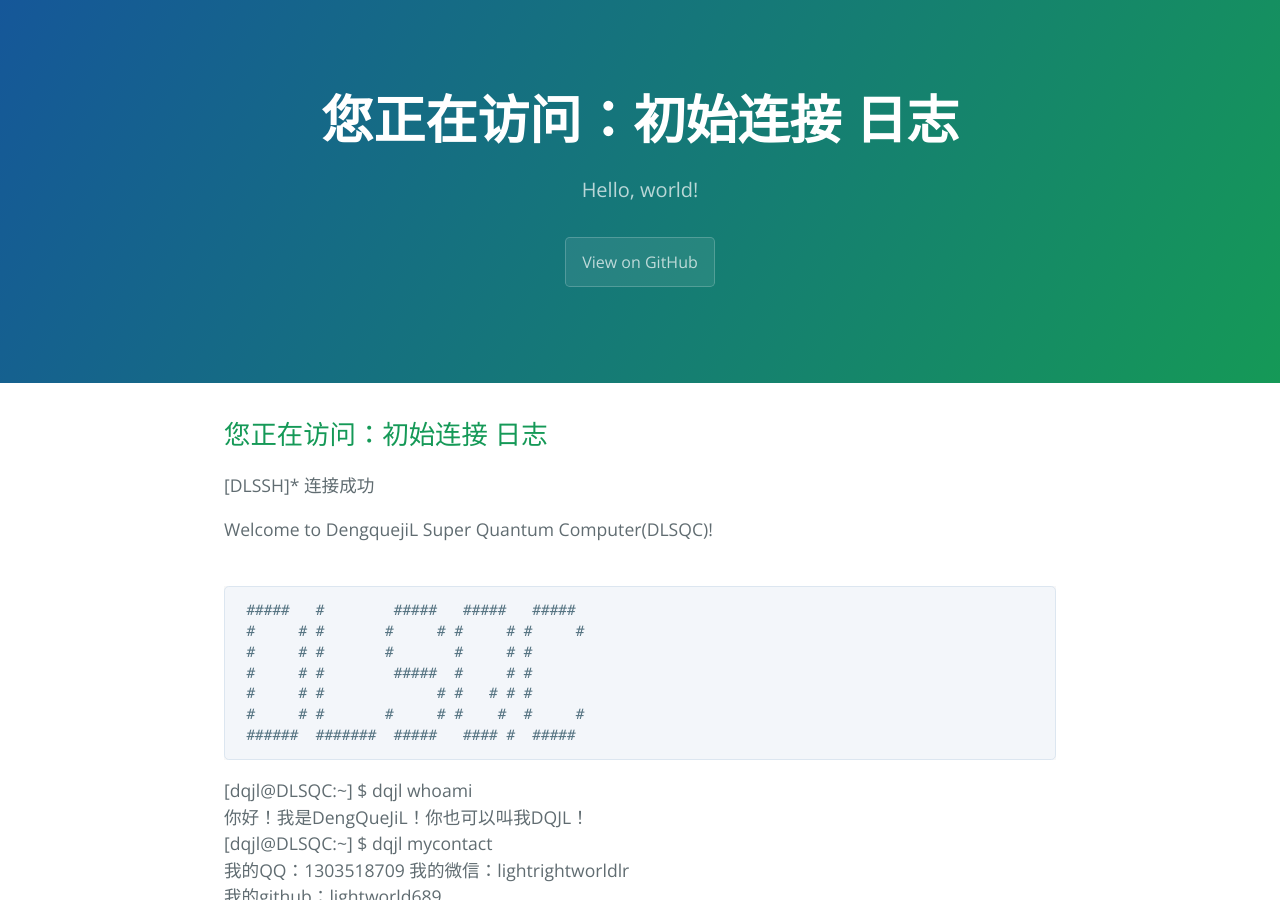
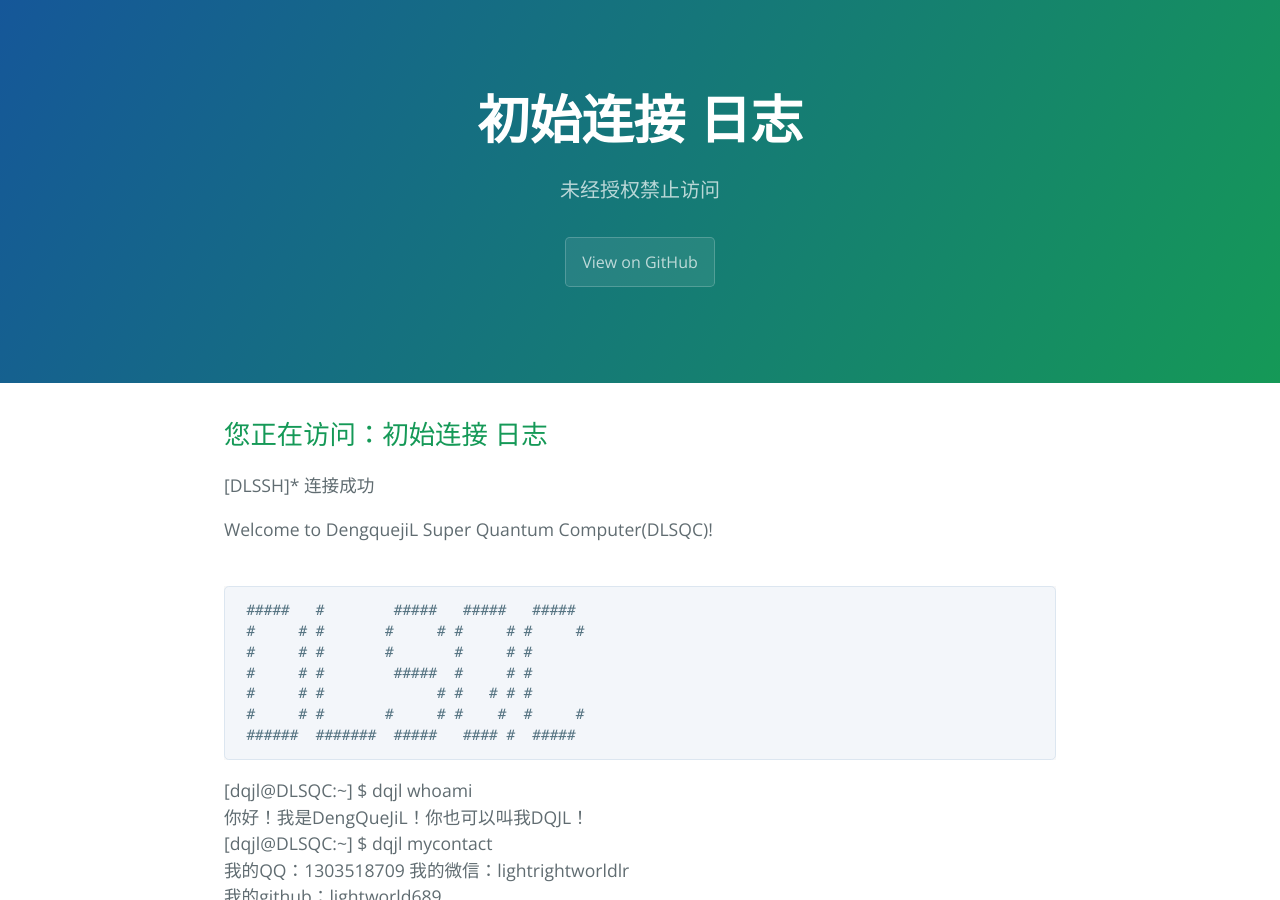
Before and after one commit to lightworld689/lightworld689.github.io_old, a Jekyll site: the page built from firstconnect.md, in a window 1280 px wide and 900 px high. Built offline with Jekyll 4.4.1, drawn with Linux system fonts in a browser that asks for light colours; our own code applies the rules of GitHub Pages for plain Markdown files.

Commit message:
Update firstconnect.md

```diff
--- a/firstconnect.md
+++ b/firstconnect.md
@@ -1,3 +1,9 @@
+---
+layout: default
+title: 初始连接 日志
+description: 未经授权禁止访问
+---
+
 ## 您正在访问：初始连接 日志
 
 \[DLSSH\]\* 连接成功
```
